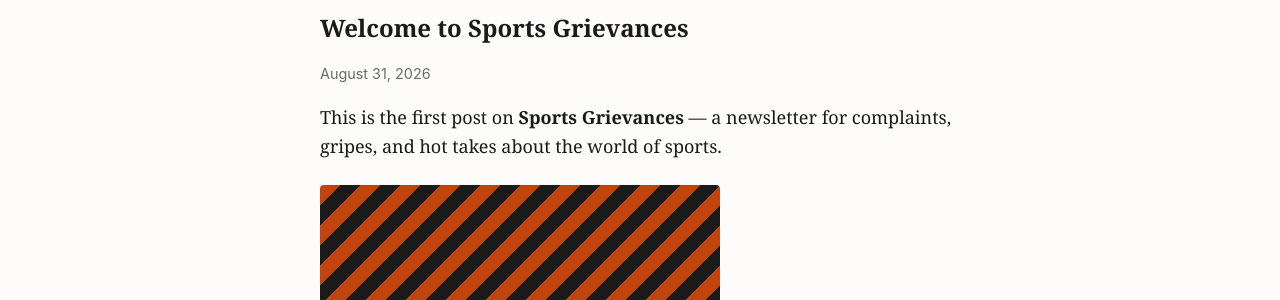
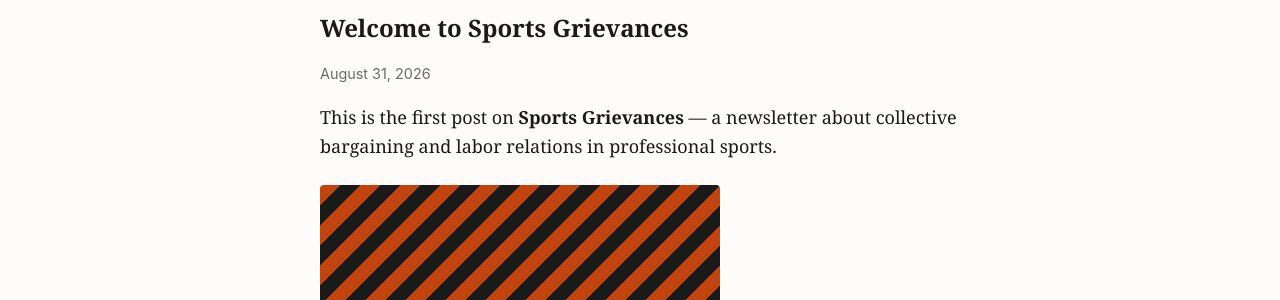
Before and after one commit to maffiemd/grievances-about-sports, a Jekyll site: the page built from _posts/2026-08-31-welcome-to-grievances-about-sports.md, in a window 1280 px wide. Shown: the part 122-422 px from the top of the page. Built offline with Jekyll 4.4.1, drawn with Linux system fonts in a browser that asks for light colours.

Commit message:
Fix: Change intro wording to reflect correct purpose of the blog

```diff
--- a/_posts/2026-08-31-welcome-to-grievances-about-sports.md
+++ b/_posts/2026-08-31-welcome-to-grievances-about-sports.md
@@ -2,7 +2,7 @@
 layout: post
 title: "Welcome to Sports Grievances"
 ---
-This is the first post on **Sports Grievances** — a newsletter for complaints, gripes, and hot takes about the world of sports.
+This is the first post on **Sports Grievances** — a newsletter about collective bargaining and labor relations in professional sports.
 
 {% include image.html src="example.png" alt="Placeholder image" caption="This is how images look — drop a file in assets/images/ and reference it with this include." %}
 
```
